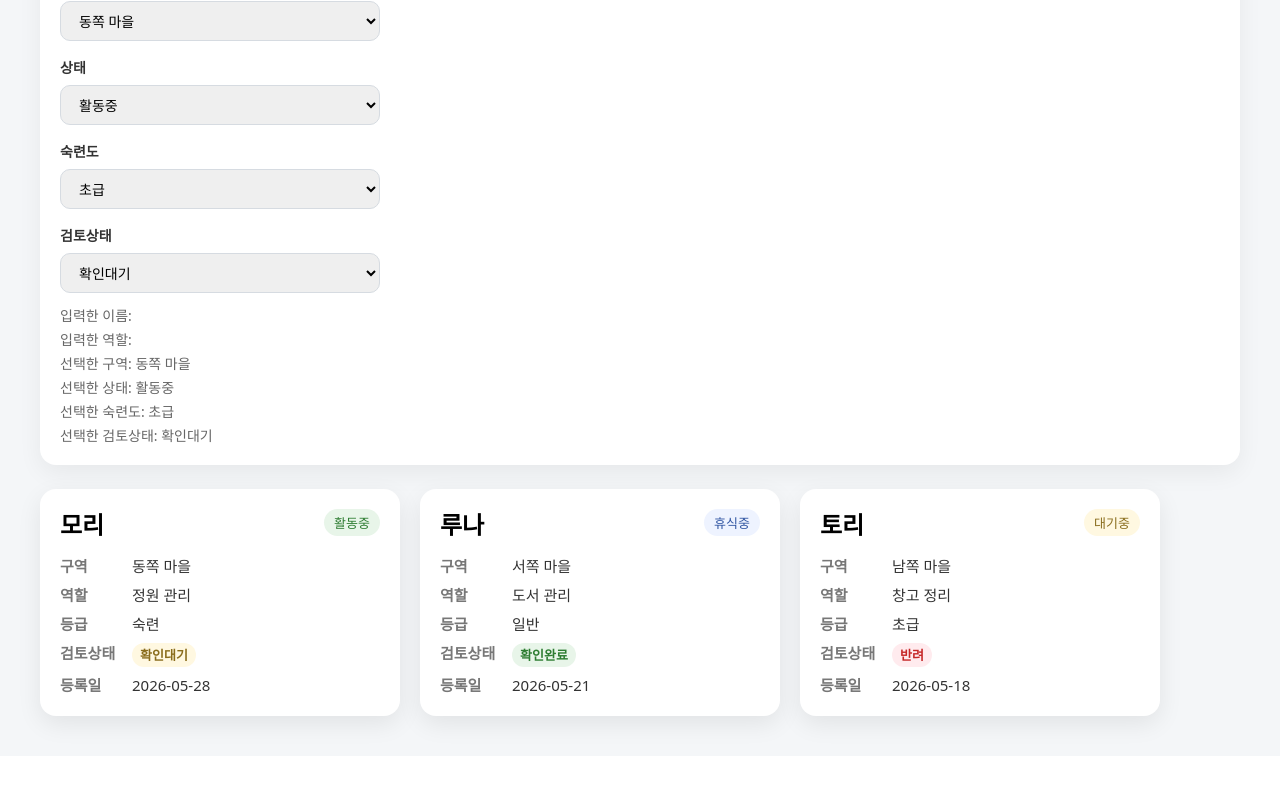
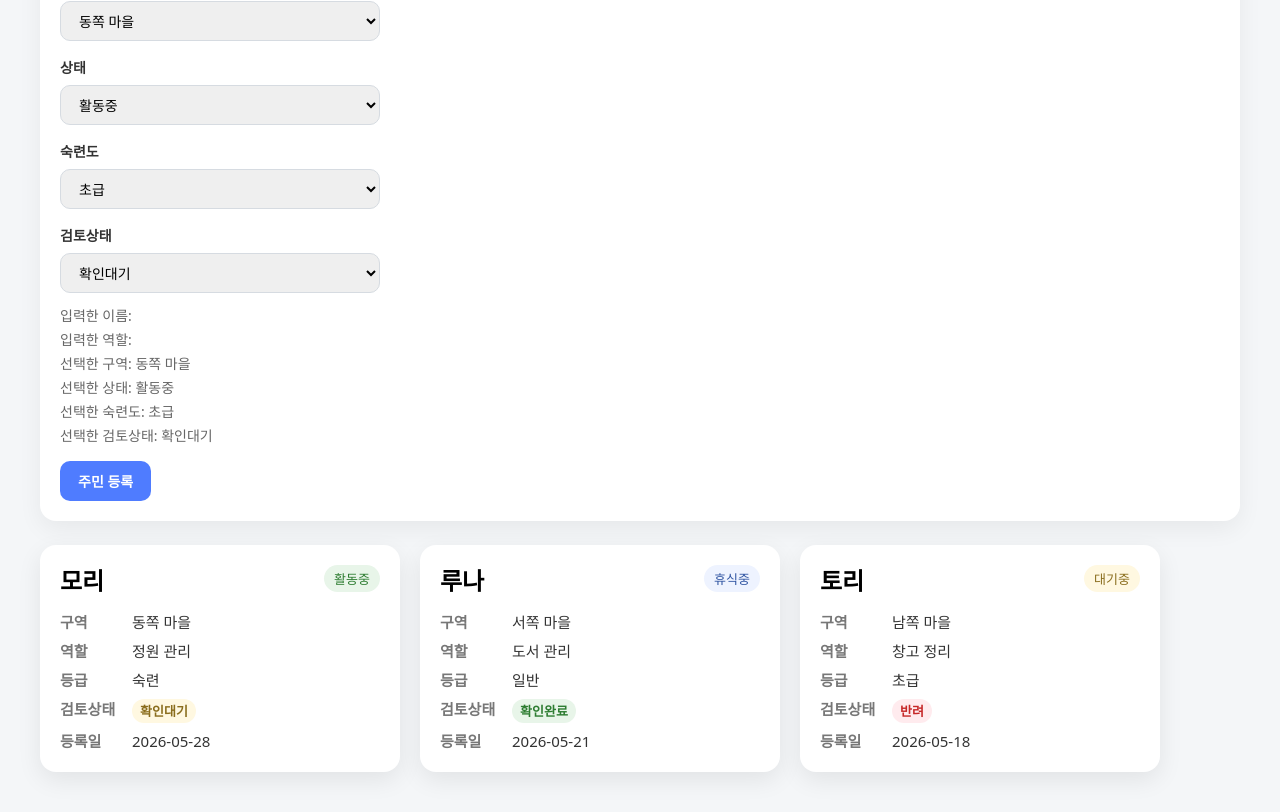
Before and after one commit to JEON-DONG-HEE/wise-village-life, a React (Vite) app: page / in a window 1280 px wide. Shown: the part 966-1778 px from the top of the page. Before the commit the page ends 1722 px from the top, so only its background shows below. Built offline with nearby package versions, Linux system fonts and the light colour scheme.

Commit message:
등록버튼 테스트

```diff
--- a/src/components/ResidentForm.tsx
+++ b/src/components/ResidentForm.tsx
@@ -13,6 +13,10 @@ function ResidentForm() {
   const [status, setStatus] = useState<ResidentStatus>("활동중");
   const [level, setLevel] = useState<ResidentLevel>("초급");
   const [reviewStatus, setReviewStatus] = useState<ReviewStatus>("확인대기");
+
+  const handleSubmit = () => {
+    console.log({ name, role, area, status, level, reviewStatus });
+  };
 
   return (
     <div className="resident-form">
@@ -94,6 +98,14 @@ function ResidentForm() {
         <p>선택한 숙련도: {level}</p>
         <p>선택한 검토상태: {reviewStatus}</p>
       </div>
+
+      <button
+        type="button"
+        className="resident-form__submit-button"
+        onClick={handleSubmit}
+      >
+        주민 등록
+      </button>
     </div>
   );
 }
--- a/src/styles/App.scss
+++ b/src/styles/App.scss
@@ -384,4 +384,21 @@
     color: #666;
     font-size: 14px;
   }
+
+  &__submit-button {
+    height: 40px;
+    margin-top: 16px;
+    padding: 0 18px;
+    border: 0;
+    border-radius: 10px;
+    background-color: #4f7cff;
+    color: #fff;
+    font-size: 14px;
+    font-weight: 600;
+    cursor: pointer;
+
+    &:hover {
+      background-color: #3d68e8;
+    }
+  }
 }
```
